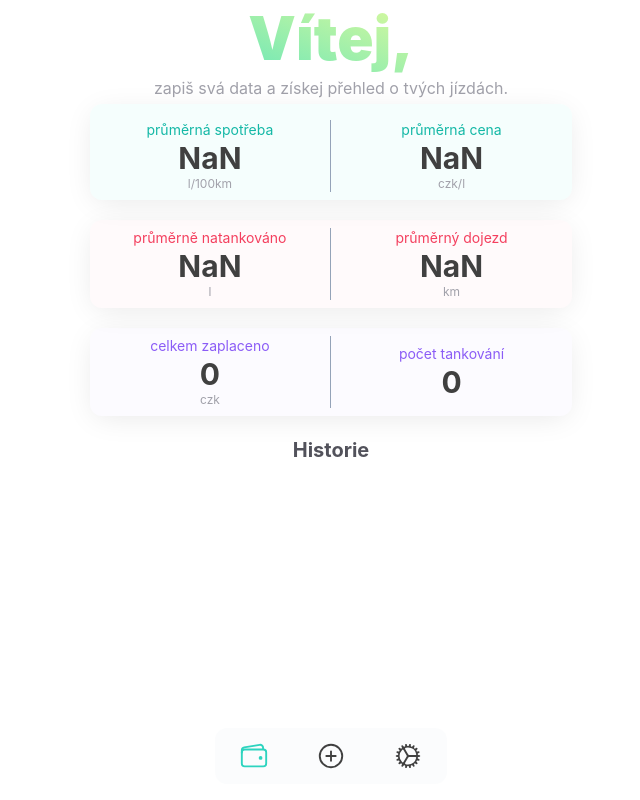
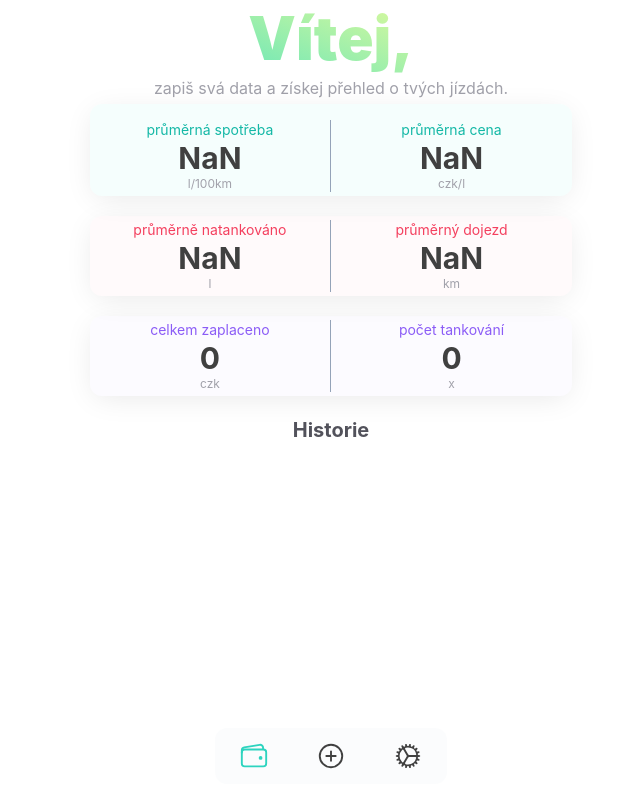
Before and after one commit to Pinkieqt/gascalc-vite-ts-tw, a React (Vite) app: page / in a window 1280 px wide. Shown: the whole page, without its empty margins (309-949 px from the left). Built offline with nearby package versions, Linux system fonts and the light colour scheme; no server answers; the database is empty; sample sign-in values are in the browser's storage.

Commit message:
Update HomeStats.tsx

```diff
--- a/src/components/HomeStats.tsx
+++ b/src/components/HomeStats.tsx
@@ -13,7 +13,7 @@ function HomeStats(data: PropTypes) {
   return (
     <div className="w-full">
       <div className="shadow-card rounded-xl w-full my-1 bg-teal-200 bg-opacity-10 dark:bg-opacity-20">
-        <div className="flex justify-around items-center pt-4 pb-2">
+        <div className="flex justify-around items-center pt-4 pb-1">
           <div className="text-center w-1/2 border-r border-slate-400">
             <div className="text-sm text-teal-500 dark:text-teal-200">
               průměrná spotřeba
@@ -31,7 +31,7 @@ function HomeStats(data: PropTypes) {
         </div>
       </div>
       <div className="shadow-card rounded-xl w-full my-5 bg-rose-200 bg-opacity-10 dark:bg-opacity-20">
-        <div className="flex justify-around items-center py-2">
+        <div className="flex justify-around items-center py-1">
           <div className="text-center w-1/2 border-r border-slate-400">
             <div className="text-sm text-rose-500 dark:text-rose-200">
               průměrně natankováno
@@ -49,7 +49,7 @@ function HomeStats(data: PropTypes) {
         </div>
       </div>
       <div className="shadow-card rounded-xl w-full my-5 bg-violet-200 bg-opacity-10 dark:bg-opacity-20">
-        <div className="flex justify-around items-center py-2">
+        <div className="flex justify-around items-center py-1">
           <div className="text-center w-1/2 border-r border-slate-400">
             <div className="text-sm text-violet-500 dark:text-rose-200">
               celkem zaplaceno
@@ -62,7 +62,7 @@ function HomeStats(data: PropTypes) {
               počet tankování
             </div>
             <div className="text-3xl font-bold">{data.totaltank}</div>
-            <div className="text-xs text-zinc-400"></div>
+            <div className="text-xs text-zinc-400">x</div>
           </div>
         </div>
       </div>
```
